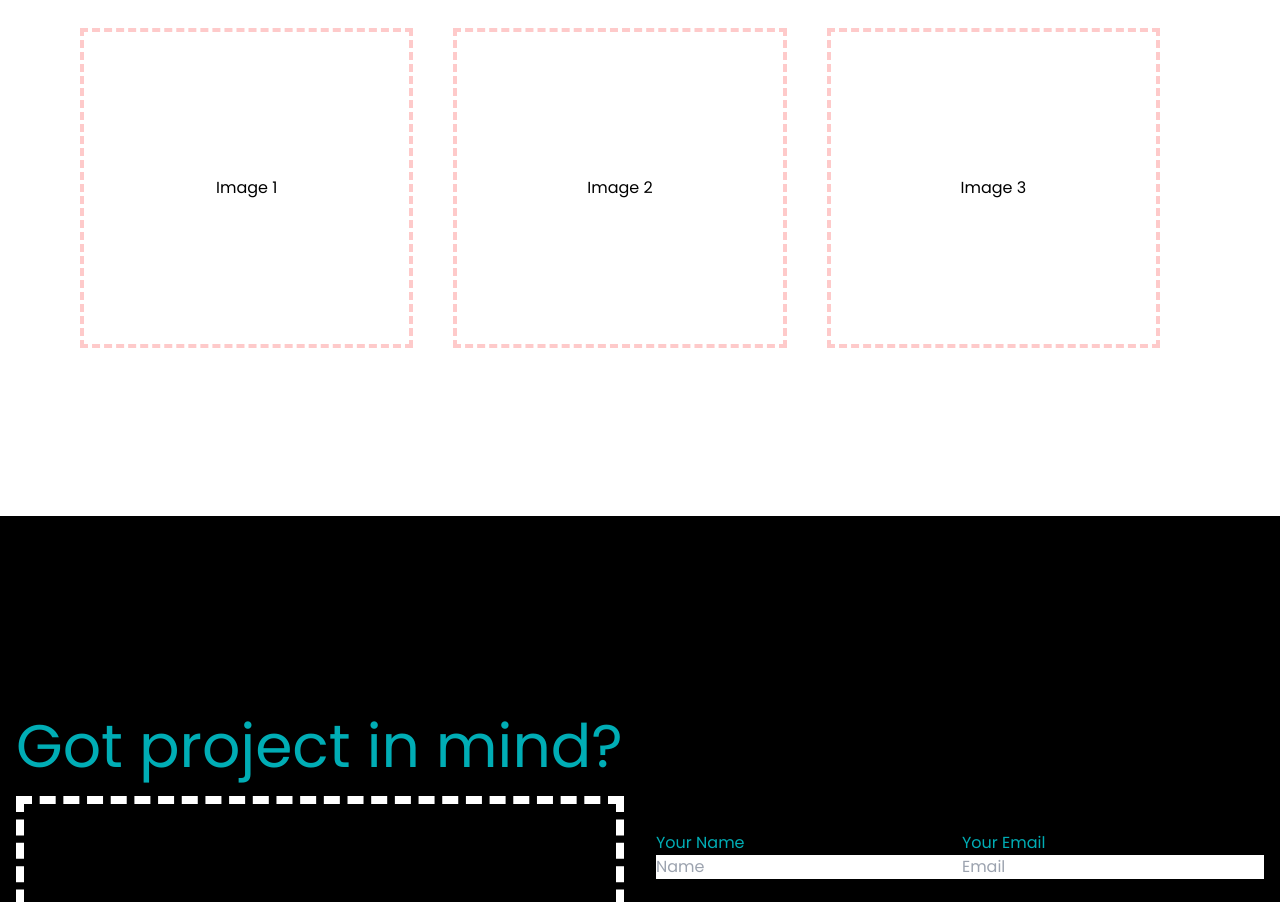
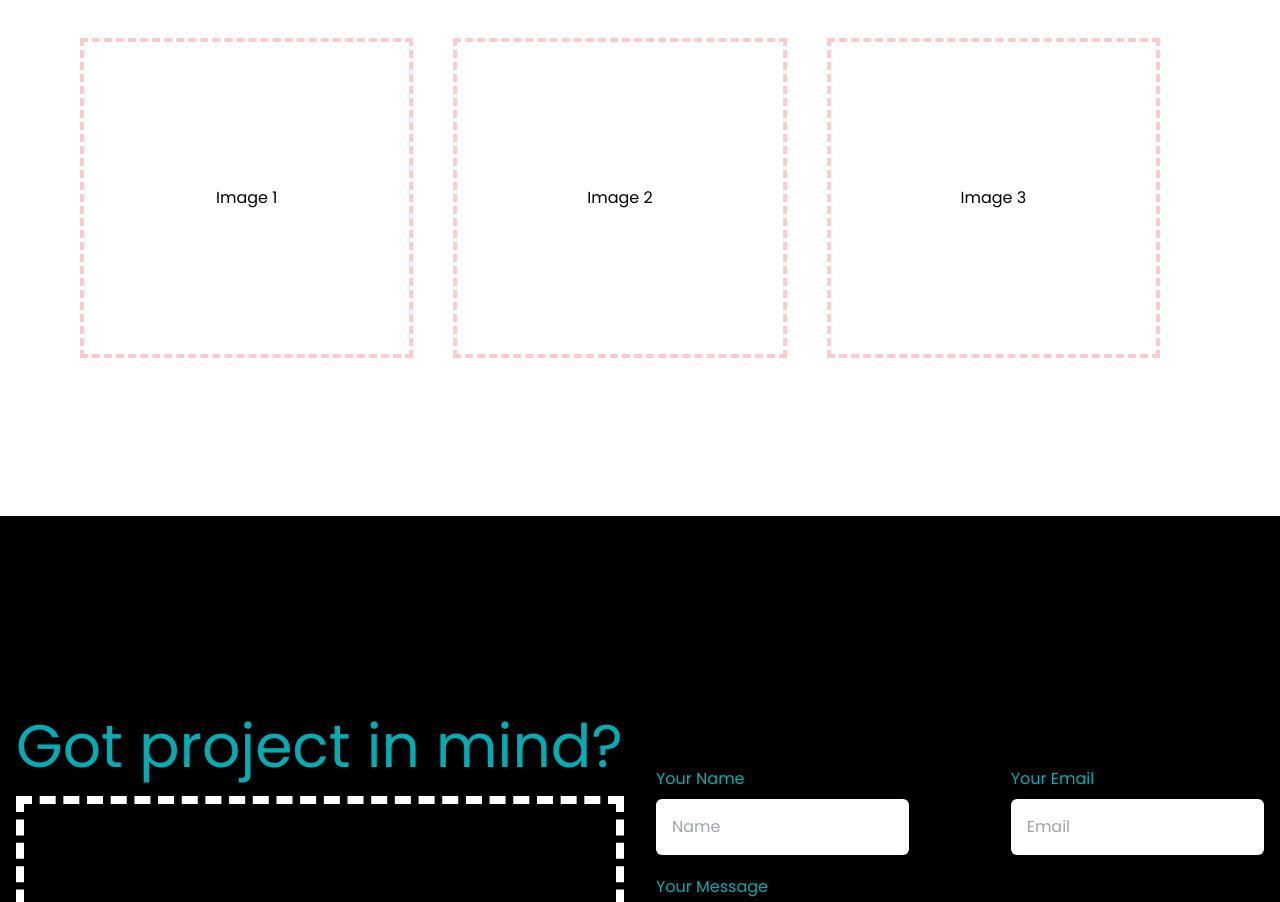
Before and after one commit to revilosemaj/just-start, a Next.js app: page / in a window 1280 px wide. Shown: the part 1884-2786 px from the top of the page. Built offline with nearby package versions, Linux system fonts and the light colour scheme.

Commit message:
feat: added style in project section and contact form

```diff
--- a/app/page.tsx
+++ b/app/page.tsx
@@ -22,7 +22,7 @@ export default function Home() {
             </div>
           </div>
           <div className="w-full h-full flex justify-center items-center">
-            <div className="relative w-[38rem] h-[38rem] border-dashed  flex justify-center items-center bg-[url(/doodles_bg.png)] bg-no-repeat bg-cover bg-black rounded-[30%_70%_70%_30%_/_30%_30%_70%_70%] overflow-hidden">
+            <div className="relative w-[38rem] h-[38rem] flex justify-center items-center bg-[url(/doodles_bg.png)] bg-no-repeat bg-cover bg-black rounded-[30%_70%_70%_30%_/_30%_30%_70%_70%] overflow-hidden">
               <Image
                 src="/hero_img.png"
                 width={550}
@@ -83,7 +83,9 @@ export default function Home() {
                 My recent work
               </h1>
               <div className="flex mb-10">
-                <button>All</button>
+                <button className="px-4 py-2 border-black border-2 rounded-full hover:text-black hover:bg-white text-white bg-black">
+                  All
+                </button>
               </div>
               <div className="flex item-center">
                 <div className="basis-2/6 h-[20rem] border-dashed border-red-200 border-4 mr-10 flex items-center justify-center">
@@ -113,22 +115,22 @@ export default function Home() {
             <div className="w-[38rem]">
               <form className="w-full h-full flex-col">
                 <div className="flex justify-between w-full h-full mb-5">
-                  <div className="flex-col">
+                  <div className="flex-col basis-5/12">
                     <label>Your Name</label>
                     <input
                       type="text"
                       name="name"
                       placeholder="Name"
-                      className="w-full"
+                      className="w-full px-4 py-4 mt-2 rounded-md outline-none text-black"
                     />
                   </div>
-                  <div className="flex-col">
+                  <div className="flex-col basis-5/12">
                     <label>Your Email</label>
                     <input
                       type="email"
                       name="email"
                       placeholder="Email"
-                      className="w-full"
+                      className="w-full px-4 py-4 mt-2 rounded-md outline-none text-black"
                     />
                   </div>
                 </div>
@@ -137,17 +139,22 @@ export default function Home() {
                   <textarea
                     name="message"
                     placeholder="Message"
-                    className="w-full"
+                    className="w-full px-4 py-4 mt-2 rounded-md outline-none text-black"
                   />
                 </div>
-                <button type="submit">Send Message</button>
+                <button
+                  type="submit"
+                  className="mt-4 px-6 py-4 bg-[#00ADB5] text-white rounded-md hover:text-black"
+                >
+                  Send Message
+                </button>
               </form>
             </div>
           </div>
         </section>
       </main>
-      <footer className="w-full">
-        <div className="w-full h-20 flex justify-center items-center bg-[#00ADB5] text-white">
+      <footer className="w-full border-t-2 border-[#00ADB5]">
+        <div className="w-full h-20 flex justify-center items-center bg-black text-white">
           <p>All right reserved</p>
         </div>
       </footer>
```
